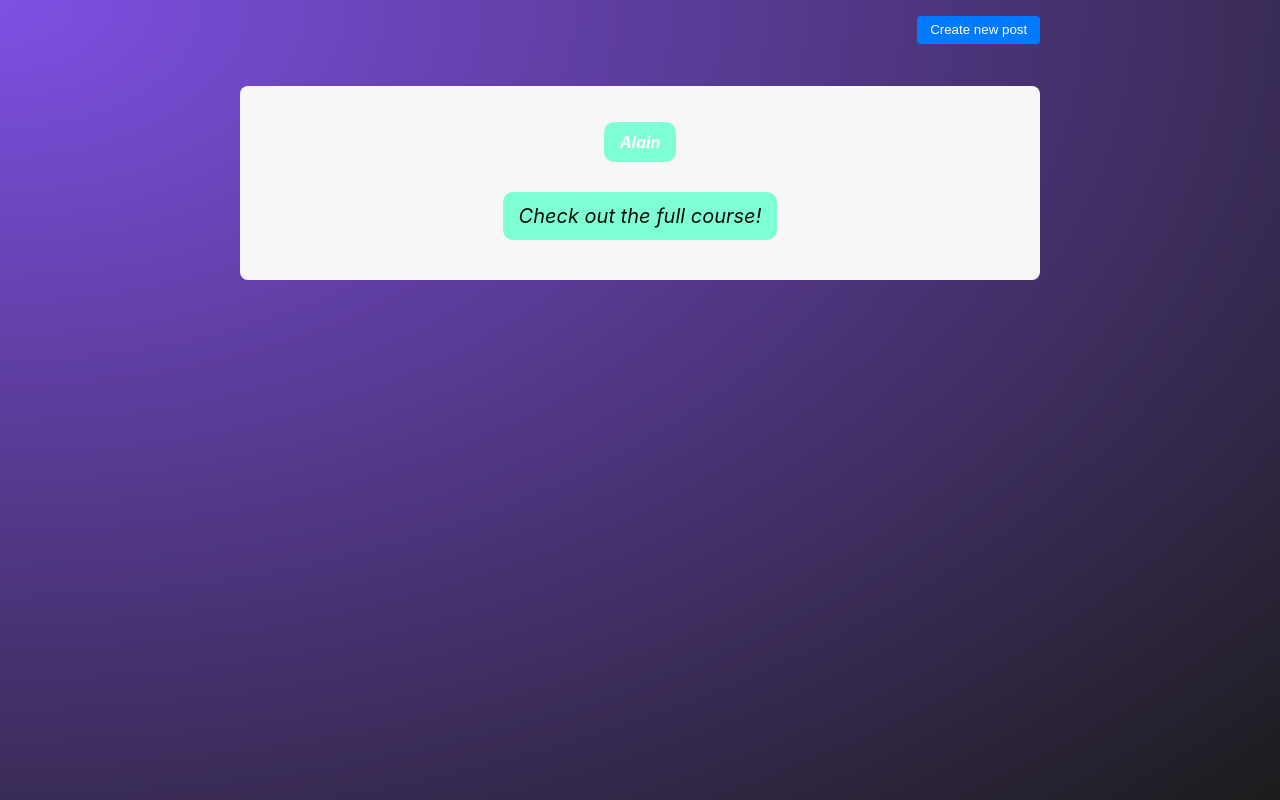
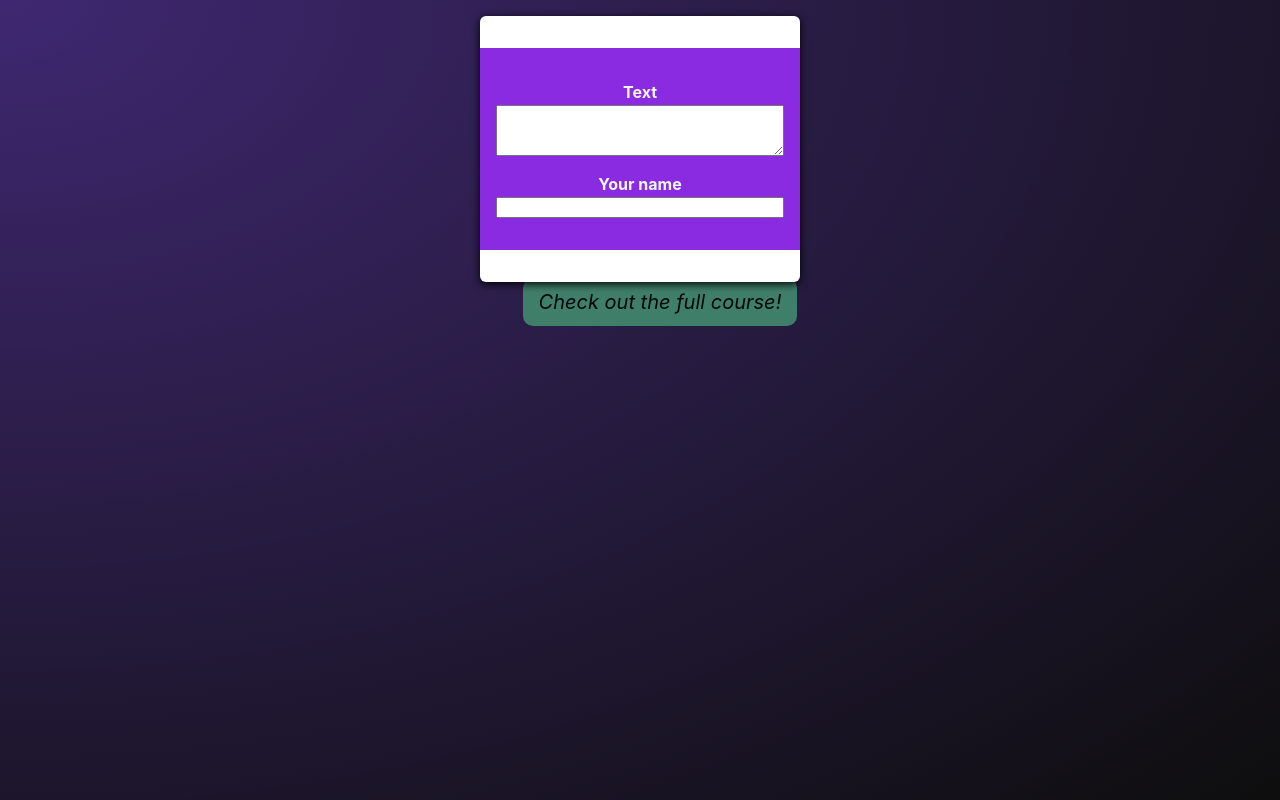
Before and after one commit to alainiranzi/Udemy-react, a React (Vite) app: page / in a window 1280 px wide. Built offline with nearby package versions, Linux system fonts and the light colour scheme.

Commit message:
special children

```diff
--- a/src/components/Modal.jsx
+++ b/src/components/Modal.jsx
@@ -1,17 +1,15 @@
-import React from 'react';
-import classes from './Modal.module.css';
 
-function Modal({ children, isOpen, onClose }) {
-  if (!isOpen) return null;
+import  classes from './Modal.module.css';
 
-  return (
-    <>
-      <div className={classes.backdrop} onClick={onClose} />
-      <dialog open className={classes.modal} aria-modal="true" role="dialog">
-        {children}
+function  Modal({ children }) {
+    return (
+     <>
+    <div className={classes.backdrop} />
+    <dialog open className={classes.modal}>
+      {children}
       </dialog>
+
     </>
-  );
+    );
 }
-
 export default Modal;
--- a/src/components/Modal.module.css
+++ b/src/components/Modal.module.css
@@ -1,25 +1,18 @@
 .backdrop {
-  position: fixed;
+    position: fixed; /* was top */
     top: 0;
     left: 0;
     width: 100%;
     height: 100vh;
-  background-color: rgba(0, 0, 0, 0.5);
-  z-index: 10;
+    background-color: rgba(0, 0, 0, 0.5); /* semi-transparent */
+    z-index: 1;
 }
 
 .modal {
-  position: fixed;
-  top: 50%;
-  left: 50%;
-  transform: translate(-50%, -50%);
     border: none;
     border-radius: 6px;
-  box-shadow: 0 2px 8px rgba(0, 0, 0, 0.2);
-  padding: 1rem;
-  overflow: auto;
-  z-index: 20;
-  background-color: white;
-  max-width: 90%;
-  width: 28rem;
+    box-shadow: 0 2px 8px black;
+   padding: 0;
+   overflow: hidden;
+   z-index: 1;
 }
--- a/src/components/NewPost.jsx
+++ b/src/components/NewPost.jsx
@@ -1,42 +1,17 @@
-import React from 'react';
 import classes from './NewPost.module.css';
 
-function NewPost({ body, author, onBodyChange, onAuthorChange, onSubmit, onCancel }) {
-  function submitHandler(e) {
-    e.preventDefault();
-    if (onSubmit) onSubmit(); // parent handles validation & adding post
-  }
-
+function NewPost(props) {
     return (
-    <form className={classes.form} onSubmit={submitHandler}>
+        <form className={classes.form}>
                <p>
                 <label htmlFor="body">Text</label>
-        <textarea
-          id="body"
-          required
-          rows={3}
-          onChange={onBodyChange}
-          value={body}
-          placeholder="Write something..."
-        />
+                <textarea id="body" required rows={3} onChange={props.onBodyChange}/>
                  </p>
                     <p>
                     <label htmlFor="name">Your name</label>
-        <input
-          type="text"
-          id="name"
-          required
-          onChange={onAuthorChange}
-          value={author}
-          placeholder="Your name"
-        />
+                    <input type="text" id="name" required onChange={props.onAuthorChange}/>
                    </p>
-      <div className={classes.actions}>
-        <button type="submit">Post</button>
-        <button type="button" onClick={onCancel}>Cancel</button>
-      </div>
                     </form>
     );
 }
-
 export default NewPost;
--- a/src/components/NewPost.module.css
+++ b/src/components/NewPost.module.css
@@ -3,45 +3,19 @@
     padding: 1rem;
     width: 20rem;
     margin: 2rem auto;
-  border-radius: 6px;
-  box-shadow: 0 2px 8px gray;
-}
 
-.form p {
-  margin-bottom: 1rem;
+
 }
 
 .form label {
     display: block;
-  margin-bottom: 0.5rem;
-  color: aliceblue;
+    margin-bottom: 0.05rem;
+    color:aliceblue;
     font-weight: bold;
 }
 
 .form input,
 .form textarea {
-  width: 100%;
-  padding: 0.5rem;
-  border-radius: 4px;
-  border: 1px solid #ccc;
-  font-size: 1rem;
+    display: block;
+    width:100%;
 }
-
-.form button {
-  background-color: #ff8c00;
-  color: white;
-  border: none;
-  padding: 0.4rem 0.8rem;
-  border-radius: 4px;
-  cursor: pointer;
-  margin-right: 0.5rem;
-}
-
-.form button:hover {
-  opacity: 0.95;
-}
-
-.actions {
-  display: flex;
-  justify-content: flex-end;
-}
--- a/src/components/Post.jsx
+++ b/src/components/Post.jsx
@@ -1,5 +1,4 @@
-import React from 'react';
-import classes from './post.module.css';
+import classes from './Post.module.css';
 
 function Post({ author, body }) {
   return (
--- a/src/components/Post.module.css
+++ b/src/components/Post.module.css
@@ -1,12 +1,10 @@
 .post {
     display: flex;
     flex-direction: column;
-  align-items: center;
+    align-items: center;       /* center horizontally */
     text-align: center;
     padding: 20px;
     margin: 10px 0;
-  background-color: #f7f7f7;
-  border-radius: 8px;
 }
 
 .author {
@@ -27,5 +25,4 @@
     border-radius: 10px;
     padding: 12px 16px;
     max-width: 500px;
-  overflow-wrap: break-word;
 }
--- a/src/components/PostList.module.css
+++ b/src/components/PostList.module.css
@@ -1,19 +1,3 @@
-.controls {
-  max-width: 50rem;
-  margin: 1rem auto;
-  display: flex;
-  justify-content: flex-end;
-}
-
-.controls button {
-  background-color: #007bff;
-  color: white;
-  border: none;
-  padding: 0.4rem 0.8rem;
-  border-radius: 4px;
-  cursor: pointer;
-}
-
 .pos {
     list-style: none;
     max-width: 50rem;
@@ -22,5 +6,4 @@
     display: grid;
     gap: 1rem;
     grid-template-columns: repeat(auto-fit, minmax(15rem, 1fr));
-  justify-content: center;
 }
--- a/src/components/PostsList.jsx
+++ b/src/components/PostsList.jsx
@@ -1,16 +1,12 @@
-import React, { useState } from 'react';
+import { useState } from 'react';
 import NewPost from './NewPost';
-import Post from './post';
+import Post from './Post';
 import Modal from './Modal';
 import classes from './PostList.module.css';
 
 function PostList() {
   const [enteredBody, setEnteredBody] = useState('');
   const [enteredAuthor, setEnteredAuthor] = useState('');
-  const [posts, setPosts] = useState([
-    { id: 1, author: 'Alain', body: 'Check out the full course!' }
-  ]);
-  const [isModalOpen, setIsModalOpen] = useState(false);
 
   function bodyChangeHandler(event) {
     setEnteredBody(event.target.value);
@@ -20,50 +16,17 @@ function PostList() {
     setEnteredAuthor(event.target.value);
   }
 
-  function openModal() {
-    setIsModalOpen(true);
-  }
-
-  function closeModal() {
-    setIsModalOpen(false);
-    // optional: reset inputs when closing
-    setEnteredBody('');
-    setEnteredAuthor('');
-  }
-
-  function submitHandler() {
-    // simple validation (already required in form)
-    const newPost = {
-      id: Date.now(),
-      author: enteredAuthor.trim() || 'Anonymous',
-      body: enteredBody.trim()
-    };
-    if (!newPost.body) return; // don't add empty
-    setPosts(prev => [newPost, ...prev]);
-    closeModal();
-  }
-
   return (
     <>
-      <div className={classes.controls}>
-        <button onClick={openModal}>Create new post</button>
-      </div>
-
-      <Modal isOpen={isModalOpen} onClose={closeModal}>
+      <Modal>
         <NewPost
-          body={enteredBody}
-          author={enteredAuthor}
           onBodyChange={bodyChangeHandler}
           onAuthorChange={authorChangeHandler}
-          onSubmit={submitHandler}
-          onCancel={closeModal}
         />
       </Modal>
-
-      <ul className={classes.pos}>
-        {posts.map(post => (
-          <Post key={post.id} author={post.author} body={post.body} />
-        ))}
+      <ul className={classes.posts}>
+        <Post author={enteredAuthor} body={enteredBody} />
+        <Post author="Alain" body="Check out the full course!" />
       </ul>
     </>
   );
```
Lines whose indentation alone changed are shown as unchanged.
